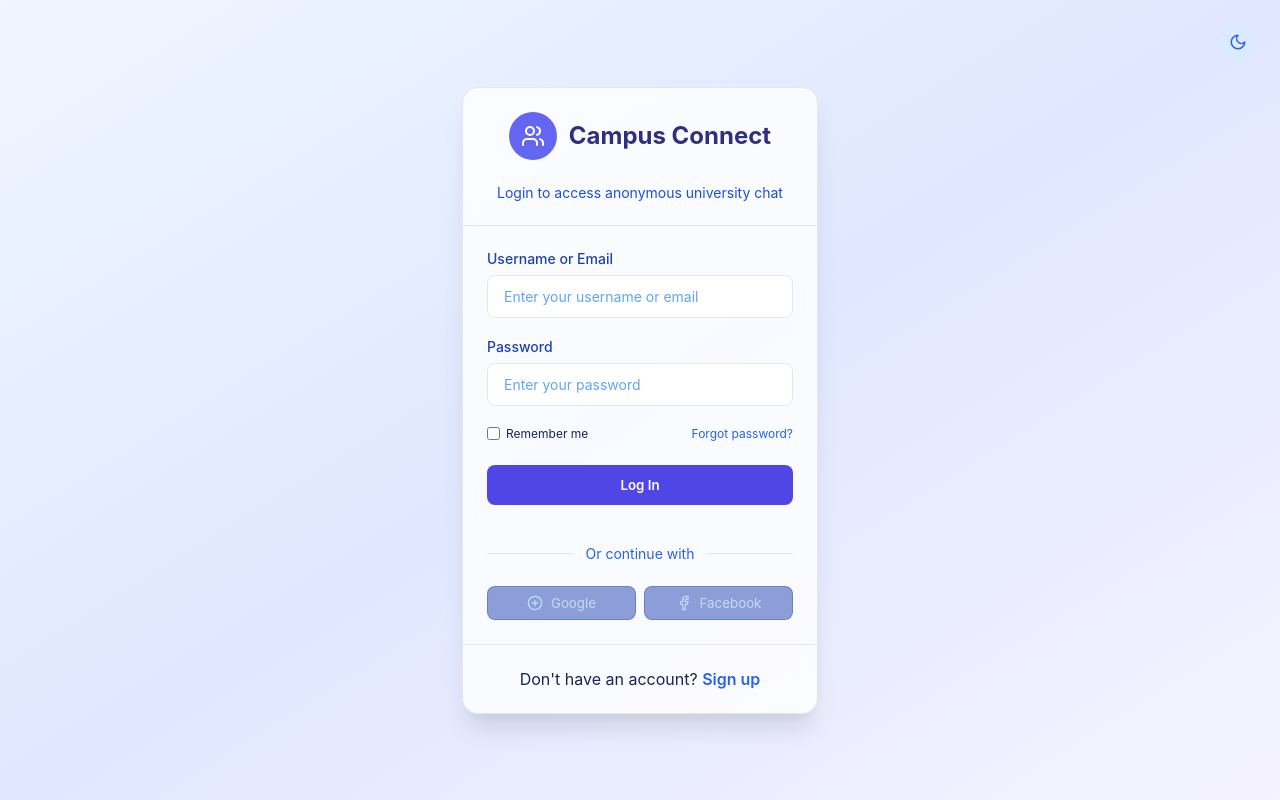
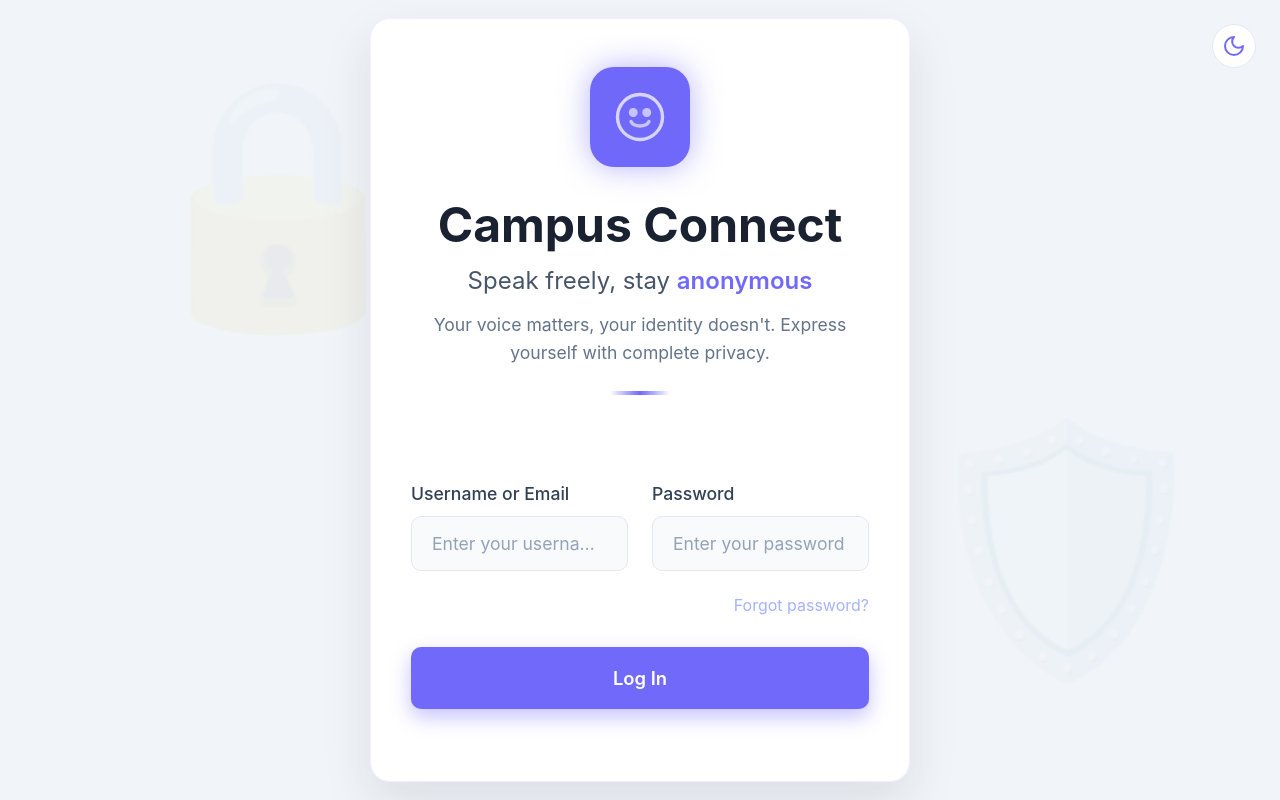
Before and after one commit to alalex-cyber/chatapp-anony, a Flask app: page /login in a window 1280 px wide. Run offline with Flask 3, Linux system fonts and the light colour scheme.

Commit message:
fix login

```diff
--- a/templates/login.html
+++ b/templates/login.html
@@ -14,438 +14,517 @@
     }
 
     :root {
-      --bg-gradient-dark: linear-gradient(to bottom right, #172554, #312e81, #4c1d95);
-      --bg-gradient-light: linear-gradient(to bottom right, #eff6ff, #e0e7ff, #f5f3ff);
-      --primary-dark: #172554;
-      --primary-light: #ffffff;
-      --blue-950: #172554;
-      --blue-900: #1e3a8a;
-      --blue-800: #1e40af;
-      --blue-700: #1d4ed8;
-      --blue-600: #2563eb;
-      --blue-500: #3b82f6;
-      --blue-400: #60a5fa;
-      --blue-300: #93c5fd;
-      --blue-200: #bfdbfe;
-      --blue-100: #dbeafe;
-      --blue-50: #eff6ff;
-      --indigo-900: #312e81;
-      --indigo-600: #4f46e5;
-      --indigo-500: #6366f1;
-      --indigo-100: #e0e7ff;
-      --border-dark: rgba(30, 64, 175, 0.3);
-      --border-light: #e5e7eb;
-      --white: #ffffff;
-      --text-dark: #ffffff;
-      --text-light: #172554;
-      --text-muted-dark: #93c5fd;
-      --text-muted-light: #1d4ed8;
+      --primary-blue: #7069fa;
+      --primary-dark: #101725;
+      --secondary-dark: #1a2131;
+      --text-light: #ffffff;
+      --text-muted: #8b99af;
+      --text-highlight: #a5b4fc;
+      --border-color: rgba(112, 105, 250, 0.3);
     }
 
     body {
       width: 100%;
-      height: 100vh;
-      background: var(--bg-gradient-dark);
-      color: var(--text-dark);
+      min-height: 100vh;
+      background-color: var(--primary-dark);
+      color: var(--text-light);
       display: flex;
       align-items: center;
       justify-content: center;
+      padding: 1rem;
+      overflow-x: hidden;
+      position: relative;
+    }
+
+    /* Background decoration */
+    .bg-decoration {
+      position: fixed;
+      z-index: -1;
+      opacity: 0.05;
+      font-size: 15rem;
+      user-select: none;
+      animation: float 15s ease-in-out infinite;
+    }
+
+    #lock-icon {
+      top: 10%;
+      left: 10%;
+      transform: rotate(-10deg);
+    }
+
+    #shield-icon {
+      bottom: 10%;
+      right: 5%;
+      transform: rotate(10deg);
+    }
+
+    @keyframes float {
+      0%, 100% {
+        transform: translateY(0) rotate(-10deg);
+      }
+      50% {
+        transform: translateY(-30px) rotate(0deg);
+      }
+    }
+
+    /* Main container */
+    .login-container {
+      width: 100%;
+      max-width: 540px;
+      background-color: var(--secondary-dark);
+      border-radius: 20px;
+      box-shadow: 0 20px 50px rgba(0, 0, 0, 0.4);
+      border: 1px solid rgba(112, 105, 250, 0.15);
+      overflow: hidden;
+      position: relative;
+      z-index: 1;
+    }
+
+    /* Card content */
+    .card-content {
+      padding: 3rem 2.5rem;
+      display: flex;
+      flex-direction: column;
+      align-items: center;
+    }
+
+    /* Logo and branding */
+    .logo-container {
+      display: flex;
+      flex-direction: column;
+      align-items: center;
+      margin-bottom: 2.5rem;
+    }
+
+    .app-logo {
+      width: 100px;
+      height: 100px;
+      background-color: var(--primary-blue);
+      border-radius: 24px;
+      display: flex;
+      align-items: center;
+      justify-content: center;
+      margin-bottom: 1.75rem;
+      box-shadow: 0 0 30px rgba(112, 105, 250, 0.5);
+      position: relative;
       overflow: hidden;
     }
 
-    body.light-mode {
-      background: var(--bg-gradient-light);
-      color: var(--text-light);
+    .logo-glow {
+      position: absolute;
+      top: 0;
+      left: 0;
+      right: 0;
+      bottom: 0;
+      background: radial-gradient(circle at center, rgba(112, 105, 250, 0.7) 0%, transparent 70%);
+      border-radius: 24px;
+      opacity: 0.8;
+      filter: blur(10px);
+      animation: glow 3s ease-in-out infinite;
     }
 
-    .login-container {
-      width: 100%;
-      max-width: 420px;
-      padding: 2rem;
+    @keyframes glow {
+      0%, 100% {
+        opacity: 0.7;
+      }
+      50% {
+        opacity: 1;
+      }
     }
 
-    .login-card {
-      background-color: rgba(30, 64, 175, 0.3);
-      backdrop-filter: blur(8px);
-      border-radius: 1rem;
-      border: 1px solid var(--border-dark);
-      overflow: hidden;
-      box-shadow: 0 20px 25px -5px rgba(0, 0, 0, 0.1), 0 10px 10px -5px rgba(0, 0, 0, 0.04);
+    .app-title {
+      font-size: 3rem;
+      font-weight: 700;
+      color: var(--text-light);
+      margin-bottom: 0.75rem;
+      text-align: center;
+      /* Ensuring title appears on one line */
+      white-space: nowrap;
     }
 
-    .light-mode .login-card {
-      background-color: rgba(255, 255, 255, 0.8);
-      border: 1px solid var(--border-light);
+    .tagline {
+      font-size: 1.5rem;
+      color: var(--text-muted);
+      margin-bottom: 1rem;
+      text-align: center;
     }
 
-    .login-header {
-      padding: 1.5rem;
-      text-align: center;
-      border-bottom: 1px solid var(--border-dark);
+    .anonymous-highlight {
+      color: var(--primary-blue);
+      font-weight: 600;
     }
 
-    .light-mode .login-header {
-      border-bottom: 1px solid var(--border-light);
+    .description {
+      color: var(--text-muted);
+      text-align: center;
+      max-width: 420px;
+      margin-bottom: 3rem;
+      line-height: 1.6;
+      font-size: 1.1rem;
+      position: relative;
+      padding-bottom: 1.75rem;
     }
 
-    .brand {
-      display: flex;
-      align-items: center;
-      justify-content: center;
-      gap: 0.75rem;
+    .description::after {
+      content: '';
+      position: absolute;
+      bottom: 0;
+      left: 50%;
+      transform: translateX(-50%);
+      width: 60px;
+      height: 4px;
+      background: linear-gradient(to right, transparent, var(--primary-blue), transparent);
+      border-radius: 4px;
+    }
+
+    /* Form styles */
+    .login-form {
+      width: 100%;
       margin-bottom: 1.5rem;
     }
 
-    .brand-icon {
-      width: 3rem;
-      height: 3rem;
-      border-radius: 9999px;
-      background-color: var(--indigo-600);
+    .form-fields {
       display: flex;
-      align-items: center;
-      justify-content: center;
-      position: relative;
+      gap: 1.5rem;
+      margin-bottom: 1.5rem;
     }
 
-    .light-mode .brand-icon {
-      background-color: var(--indigo-500);
+    @media (max-width: 768px) {
+      .form-fields {
+        flex-direction: column;
       }
-
-    .brand-title {
-      font-size: 1.5rem;
-      font-weight: 700;
-      color: var(--white);
-    }
-
-    .light-mode .brand-title {
-      color: var(--indigo-900);
-    }
-
-    .login-subtitle {
-      color: var(--blue-300);
-      font-size: 0.875rem;
-    }
-
-    .light-mode .login-subtitle {
-      color: var(--blue-700);
-    }
-
-    .login-body {
-      padding: 1.5rem;
     }
 
     .form-group {
-      margin-bottom: 1.25rem;
+      flex: 1;
+      position: relative;
     }
 
     .form-label {
       display: block;
-      margin-bottom: 0.5rem;
-      font-size: 0.875rem;
+      margin-bottom: 0.75rem;
+      color: var(--text-light);
       font-weight: 500;
-      color: var(--blue-200);
-    }
-
-    .light-mode .form-label {
-      color: var(--blue-800);
+      font-size: 1.1rem;
     }
 
     .form-input {
       width: 100%;
-      padding: 0.75rem 1rem;
-      background-color: rgba(30, 64, 175, 0.5);
-      border: 1px solid var(--border-dark);
-      border-radius: 0.5rem;
-      color: var(--white);
-      font-size: 0.875rem;
-      transition: border-color 0.2s, box-shadow 0.2s;
-    }
-
-    .light-mode .form-input {
-      background-color: var(--white);
-      border: 1px solid var(--border-light);
-      color: var(--blue-950);
-    }
-
-    .form-input::placeholder {
-      color: var(--blue-300);
-    }
-
-    .light-mode .form-input::placeholder {
-      color: var(--blue-400);
+      padding: 1rem 1.25rem;
+      background-color: rgba(16, 23, 37, 0.5);
+      border: 1px solid var(--border-color);
+      border-radius: 10px;
+      color: var(--text-light);
+      font-size: 1.1rem;
+      transition: all 0.2s ease;
+      /* Ensure input text doesn't get cut off */
+      text-overflow: ellipsis;
     }
 
     .form-input:focus {
       outline: none;
-      border-color: var(--indigo-500);
-      box-shadow: 0 0 0 3px rgba(99, 102, 241, 0.25);
+      border-color: var(--primary-blue);
+      box-shadow: 0 0 0 3px rgba(112, 105, 250, 0.2);
     }
 
-    .remember-forgot {
-      display: flex;
-      justify-content: space-between;
-      align-items: center;
-      margin-bottom: 1.5rem;
-      font-size: 0.75rem;
+    .form-input::placeholder {
+      color: rgba(139, 153, 175, 0.7);
     }
 
-    .remember-me {
+    /* Additional options */
+    .form-options {
       display: flex;
-      align-items: center;
-    }
-
-    .checkbox {
-      margin-right: 0.375rem;
-      accent-color: var(--indigo-500);
+      justify-content: flex-end;
+      margin-bottom: 2rem;
     }
 
     .forgot-password {
-      color: var(--blue-300);
+      color: var(--text-highlight);
       text-decoration: none;
-      transition: color 0.2s;
-    }
-
-    .light-mode .forgot-password {
-      color: var(--blue-600);
+      font-size: 1rem;
+      transition: all 0.2s ease;
     }
 
     .forgot-password:hover {
-      color: var(--blue-200);
+      text-decoration: underline;
+      color: var(--primary-blue);
     }
 
-    .light-mode .forgot-password:hover {
-      color: var(--blue-800);
+    /* Login button */
+    .login-button {
+      width: 100%;
+      padding: 1.25rem;
+      background-color: var(--primary-blue);
+      color: white;
+      border: none;
+      border-radius: 10px;
+      font-size: 1.15rem;
+      font-weight: 600;
+      cursor: pointer;
+      transition: all 0.3s ease;
+      box-shadow: 0 8px 20px rgba(112, 105, 250, 0.4);
+      position: relative;
+      overflow: hidden;
     }
 
-    .login-button {
+    .login-button::before {
+      content: '';
+      position: absolute;
+      top: 0;
+      left: -100%;
       width: 100%;
-      padding: 0.75rem;
-      background-color: var(--indigo-600);
-      color: var(--white);
-      border: none;
-      border-radius: 0.5rem;
-      font-weight: 600;
-      cursor: pointer;
-      transition: background-color 0.2s, box-shadow 0.2s;
-      margin-bottom: 1rem;
+      height: 100%;
+      background: linear-gradient(
+        90deg,
+        transparent,
+        rgba(255, 255, 255, 0.2),
+        transparent
+      );
+      transition: left 0.7s;
     }
 
     .login-button:hover {
-      background-color: var(--indigo-700);
-      box-shadow: 0 4px 6px -1px rgba(0, 0, 0, 0.1), 0 2px 4px -1px rgba(0, 0, 0, 0.06);
+      transform: translateY(-3px);
+      box-shadow: 0 10px 25px rgba(112, 105, 250, 0.5);
     }
 
-    .login-footer {
-      padding: 1.5rem;
-      text-align: center;
-      border-top: 1px solid var(--border-dark);
+    .login-button:hover::before {
+      left: 100%;
     }
 
-    .light-mode .login-footer {
-      border-top: 1px solid var(--border-light);
+    .login-button:focus {
+      outline: none;
+      box-shadow: 0 0 0 3px rgba(112, 105, 250, 0.5), 0 6px 20px rgba(112, 105, 250, 0.4);
     }
 
-    .signup-link {
-      color: var(--blue-300);
-      text-decoration: none;
-      font-weight: 600;
-      transition: color 0.2s;
-    }
-
-    .light-mode .signup-link {
-      color: var(--blue-600);
-    }
-
-    .signup-link:hover {
-      color: var(--blue-200);
-    }
-
-    .light-mode .signup-link:hover {
-      color: var(--blue-800);
-    }
-
-    .divider {
-      display: flex;
-      align-items: center;
-      margin: 1.5rem 0;
-      color: var(--blue-300);
-      font-size: 0.875rem;
-    }
-
-    .light-mode .divider {
-      color: var(--blue-600);
-    }
-
-    .divider::before,
-    .divider::after {
-      content: "";
-      flex: 1;
-      height: 1px;
-      background-color: var(--border-dark);
-    }
-
-    .light-mode .divider::before,
-    .light-mode .divider::after {
-      background-color: var(--border-light);
-    }
-
-    .divider span {
-      padding: 0 0.75rem;
-    }
-
+    /* Theme toggle button */
     .theme-toggle {
       position: absolute;
       top: 1.5rem;
       right: 1.5rem;
-      width: 2.25rem;
-      height: 2.25rem;
-      background-color: rgba(30, 64, 175, 0.7);
-      border-radius: 9999px;
+      width: 44px;
+      height: 44px;
+      background-color: rgba(26, 33, 49, 0.8);
+      border: 1px solid rgba(112, 105, 250, 0.3);
+      border-radius: 50%;
       display: flex;
       align-items: center;
       justify-content: center;
-      transition: background-color 0.2s;
       cursor: pointer;
-      border: none;
-      color: var(--blue-200);
-    }
-
-    .light-mode .theme-toggle {
-      background-color: var(--blue-100);
-      color: var(--blue-600);
+      transition: all 0.2s ease;
+      z-index: 10;
     }
 
     .theme-toggle:hover {
-      background-color: var(--blue-800);
+      transform: rotate(20deg);
+      background-color: rgba(39, 49, 73, 0.8);
     }
 
-    .light-mode .theme-toggle:hover {
-      background-color: var(--blue-200);
+    /* Light mode styles */
+    body.light-mode {
+      background-color: #f1f5f9;
+      color: #1a2131;
     }
 
-    /* Hide the default checkbox */
-    #dark-mode-toggle {
-      display: none;
+    body.light-mode .login-container {
+      background-color: #ffffff;
+      border: 1px solid rgba(112, 105, 250, 0.1);
+      box-shadow: 0 20px 50px rgba(26, 33, 49, 0.1);
+    }
+
+    body.light-mode .app-title {
+      color: #1a2131;
+    }
+
+    body.light-mode .tagline {
+      color: #475569;
+    }
+
+    body.light-mode .description {
+      color: #64748b;
+    }
+
+    body.light-mode .form-label {
+      color: #334155;
+    }
+
+    body.light-mode .form-input {
+      background-color: #f8fafc;
+      border: 1px solid #e2e8f0;
+      color: #1a2131;
+    }
+
+    body.light-mode .form-input:focus {
+      border-color: var(--primary-blue);
+      background-color: #ffffff;
+    }
+
+    body.light-mode .form-input::placeholder {
+      color: #94a3b8;
+    }
+
+    body.light-mode .theme-toggle {
+      background-color: #ffffff;
+      border: 1px solid #e2e8f0;
+    }
+
+    body.light-mode .theme-toggle:hover {
+      background-color: #f1f5f9;
+    }
+
+    /* Responsive adjustments */
+    @media (max-width: 576px) {
+      .card-content {
+        padding: 2.5rem 1.5rem;
+      }
+
+      .app-logo {
+        width: 90px;
+        height: 90px;
+      }
+
+      .app-title {
+        font-size: 2.5rem;
+      }
+
+      .tagline {
+        font-size: 1.3rem;
+      }
+
+      .theme-toggle {
+        top: 1rem;
+        right: 1rem;
+      }
+    }
+
+    @media (max-width: 360px) {
+      .card-content {
+        padding: 2rem 1.25rem;
+      }
+
+      .app-title {
+        font-size: 2.25rem;
+      }
+
+      .form-options {
+        flex-direction: column;
+        align-items: flex-start;
+        gap: 0.75rem;
+      }
     }
   </style>
 </head>
 <body>
-  <input type="checkbox" id="dark-mode-toggle">
+  <!-- Background decorations -->
+  <div class="bg-decoration" id="lock-icon">🔒</div>
+  <div class="bg-decoration" id="shield-icon">🛡️</div>
 
-  <!-- Theme Toggle Button -->
-  <button id="theme-toggle-btn" class="theme-toggle">
-    <svg id="sun-icon" xmlns="http://www.w3.org/2000/svg" width="18" height="18" viewBox="0 0 24 24" fill="none" stroke="currentColor" stroke-width="2" stroke-linecap="round" stroke-linejoin="round" class="text-yellow-300">
-      <circle cx="12" cy="12" r="4"></circle>
-      <path d="M12 2v2"></path>
-      <path d="M12 20v2"></path>
-      <path d="m4.93 4.93 1.41 1.41"></path>
-      <path d="m17.66 17.66 1.41 1.41"></path>
-      <path d="M2 12h2"></path>
-      <path d="M20 12h2"></path>
-      <path d="m6.34 17.66-1.41 1.41"></path>
-      <path d="m19.07 4.93-1.41 1.41"></path>
-    </svg>
-    <svg id="moon-icon" xmlns="http://www.w3.org/2000/svg" width="18" height="18" viewBox="0 0 24 24" fill="none" stroke="currentColor" stroke-width="2" stroke-linecap="round" stroke-linejoin="round" style="display:none">
-      <path d="M12 3a6.364 6.364 0 0 0 9 9 9 9 0 1 1-9-9Z"></path>
+  <!-- Theme toggle -->
+  <button class="theme-toggle" aria-label="Toggle between dark and light mode">
+    <svg xmlns="http://www.w3.org/2000/svg" width="24" height="24" viewBox="0 0 24 24" fill="none" stroke="#7069fa" stroke-width="2" stroke-linecap="round" stroke-linejoin="round">
+      <circle cx="12" cy="12" r="5"></circle>
+      <line x1="12" y1="1" x2="12" y2="3"></line>
+      <line x1="12" y1="21" x2="12" y2="23"></line>
+      <line x1="4.22" y1="4.22" x2="5.64" y2="5.64"></line>
+      <line x1="18.36" y1="18.36" x2="19.78" y2="19.78"></line>
+      <line x1="1" y1="12" x2="3" y2="12"></line>
+      <line x1="21" y1="12" x2="23" y2="12"></line>
+      <line x1="4.22" y1="19.78" x2="5.64" y2="18.36"></line>
+      <line x1="18.36" y1="5.64" x2="19.78" y2="4.22"></line>
     </svg>
   </button>
 
+  <!-- Login container -->
   <div class="login-container">
-    <div class="login-card">
-      <div class="login-header">
-        <div class="brand">
-          <div class="brand-icon">
-            <svg xmlns="http://www.w3.org/2000/svg" width="24" height="24" viewBox="0 0 24 24" fill="none" stroke="white" stroke-width="2" stroke-linecap="round" stroke-linejoin="round">
-              <path d="M16 21v-2a4 4 0 0 0-4-4H6a4 4 0 0 0-4 4v2"></path>
-              <circle cx="9" cy="7" r="4"></circle>
-              <path d="M22 21v-2a4 4 0 0 0-3-3.87"></path>
-              <path d="M16 3.13a4 4 0 0 1 0 7.75"></path>
+    <div class="card-content">
+      <!-- Logo and branding -->
+      <div class="logo-container">
+        <div class="app-logo">
+          <div class="logo-glow"></div>
+          <!-- Anonymous mask icon - showing another option more like your latest icon -->
+          <svg xmlns="http://www.w3.org/2000/svg" width="54" height="54" fill="none" viewBox="0 0 24 24" stroke="white" stroke-width="1.5">
+            <circle cx="12" cy="12" r="10" stroke="white" fill="none"/>
+            <circle cx="9" cy="10" r="1.25" fill="white"/>
+            <circle cx="15" cy="10" r="1.25" fill="white"/>
+            <path d="M8 14c.5 1 1.79 2 4 2s3.5-1 4-2" stroke="white" stroke-linecap="round"/>
           </svg>
         </div>
-          <span class="brand-title">Campus Connect</span>
-        </div>
-        <p class="login-subtitle">Login to access anonymous university chat</p>
+        <h1 class="app-title">Campus Connect</h1>
+        <p class="tagline">Speak freely, stay <span class="anonymous-highlight">anonymous</span></p>
+        <p class="description">Your voice matters, your identity doesn't. Express yourself with complete privacy.</p>
       </div>
 
-      <div class="login-body">
-        <form id="login-form" action="/login" method="post">
-          <div class="form-group">
+      <!-- Login form -->
+      <form class="login-form" id="login-form" action="/login" method="post">
+        <div class="form-fields">
+          <div class="form-group" id="username-group">
             <label for="username" class="form-label">Username or Email</label>
-            <input type="text" id="username" name="username" placeholder="Enter your username or email" class="form-input" required>
+            <input type="text" id="username" name="username" class="form-input" placeholder="Enter your username or email" required>
           </div>
 
-          <div class="form-group">
+          <div class="form-group" id="password-group">
             <label for="password" class="form-label">Password</label>
-            <input type="password" id="password" name="password" placeholder="Enter your password" class="form-input" required>
+            <input type="password" id="password" name="password" class="form-input" placeholder="Enter your password" required>
+          </div>
         </div>
 
-          <div class="remember-forgot">
-            <label class="remember-me">
-              <input type="checkbox" class="checkbox" name="remember">
-              Remember me
-            </label>
+        <div class="form-options">
           <a href="/forgot-password" class="forgot-password">Forgot password?</a>
         </div>
 
         <button type="submit" class="login-button">Log In</button>
       </form>
-
-        <div class="divider"><span>Or continue with</span></div>
-
-        <div style="display: flex; gap: 0.5rem; justify-content: center;">
-          <button style="flex: 1; padding: 0.5rem; background-color: rgba(30, 64, 175, 0.5); border: 1px solid var(--border-dark); border-radius: 0.5rem; color: var(--blue-200); display: flex; align-items: center; justify-content: center; gap: 0.5rem; cursor: pointer;">
-            <svg xmlns="http://www.w3.org/2000/svg" width="16" height="16" viewBox="0 0 24 24" fill="none" stroke="currentColor" stroke-width="2" stroke-linecap="round" stroke-linejoin="round">
-              <circle cx="12" cy="12" r="10"/>
-              <path d="M12 8v8M8 12h8"/>
-            </svg>
-            Google
-          </button>
-          <button style="flex: 1; padding: 0.5rem; background-color: rgba(30, 64, 175, 0.5); border: 1px solid var(--border-dark); border-radius: 0.5rem; color: var(--blue-200); display: flex; align-items: center; justify-content: center; gap: 0.5rem; cursor: pointer;">
-            <svg xmlns="http://www.w3.org/2000/svg" width="16" height="16" viewBox="0 0 24 24" fill="none" stroke="currentColor" stroke-width="2" stroke-linecap="round" stroke-linejoin="round">
-              <path d="M18 2h-3a5 5 0 0 0-5 5v3H7v4h3v8h4v-8h3l1-4h-4V7a1 1 0 0 1 1-1h3z"/>
-            </svg>
-            Facebook
-          </button>
-        </div>
-      </div>
-
-      <div class="login-footer">
-        <p>Don't have an account? <a href="/register" class="signup-link">Sign up</a></p>
-      </div>
     </div>
   </div>
 
   <script>
-    // Toggle dark/light mode
-    const darkModeToggle = document.getElementById('dark-mode-toggle');
-    const themeToggleBtn = document.getElementById('theme-toggle-btn');
-    const sunIcon = document.getElementById('sun-icon');
-    const moonIcon = document.getElementById('moon-icon');
+    // Theme toggle functionality
+    const themeToggle = document.querySelector('.theme-toggle');
+    const prefersDarkScheme = window.matchMedia('(prefers-color-scheme: dark)');
 
-    themeToggleBtn.addEventListener('click', () => {
-      darkModeToggle.checked = !darkModeToggle.checked;
-      document.body.classList.toggle('light-mode');
+    // Check for saved theme preference or use system preference
+    const currentTheme = localStorage.getItem('theme');
+    if (currentTheme === 'light') {
+      document.body.classList.add('light-mode');
+      updateThemeIcon(true);
+    } else if (currentTheme === 'dark') {
+      document.body.classList.remove('light-mode');
+      updateThemeIcon(false);
+    } else if (prefersDarkScheme.matches) {
+      document.body.classList.remove('light-mode');
+      updateThemeIcon(false);
+    } else {
+      document.body.classList.add('light-mode');
+      updateThemeIcon(true);
+    }
 
-      if (darkModeToggle.checked) {
-        sunIcon.style.display = 'none';
-        moonIcon.style.display = 'block';
-      } else {
-        sunIcon.style.display = 'block';
-        moonIcon.style.display = 'none';
-      }
+    // Toggle theme when button is clicked
+    themeToggle.addEventListener('click', () => {
+      const isLightMode = document.body.classList.toggle('light-mode');
+      localStorage.setItem('theme', isLightMode ? 'light' : 'dark');
+      updateThemeIcon(isLightMode);
     });
 
-    // Check if user prefers dark mode
-    if (window.matchMedia && window.matchMedia('(prefers-color-scheme: light)').matches) {
-      darkModeToggle.checked = true;
-      document.body.classList.add('light-mode');
-      sunIcon.style.display = 'none';
-      moonIcon.style.display = 'block';
+    function updateThemeIcon(isLightMode) {
+      const themeIcon = themeToggle.querySelector('svg');
+      if (isLightMode) {
+        themeIcon.innerHTML = `
+          <path d="M12 3a6.364 6.364 0 0 0 9 9 9 9 0 1 1-9-9Z"></path>
+        `;
+      } else {
+        themeIcon.innerHTML = `
+          <circle cx="12" cy="12" r="5"></circle>
+          <line x1="12" y1="1" x2="12" y2="3"></line>
+          <line x1="12" y1="21" x2="12" y2="23"></line>
+          <line x1="4.22" y1="4.22" x2="5.64" y2="5.64"></line>
+          <line x1="18.36" y1="18.36" x2="19.78" y2="19.78"></line>
+          <line x1="1" y1="12" x2="3" y2="12"></line>
+          <line x1="21" y1="12" x2="23" y2="12"></line>
+          <line x1="4.22" y1="19.78" x2="5.64" y2="18.36"></line>
+          <line x1="18.36" y1="5.64" x2="19.78" y2="4.22"></line>
+        `;
       }
-
-    // Let the form submit naturally to the server for authentication
-    // No JavaScript form handling needed as we want the credentials
-    // to be processed by our Flask backend
+    }
   </script>
 </body>
 </html>
```
Also changed, not shown: templates/chat.html (+35 -0 lines). Lines whose indentation alone changed are shown as unchanged.
